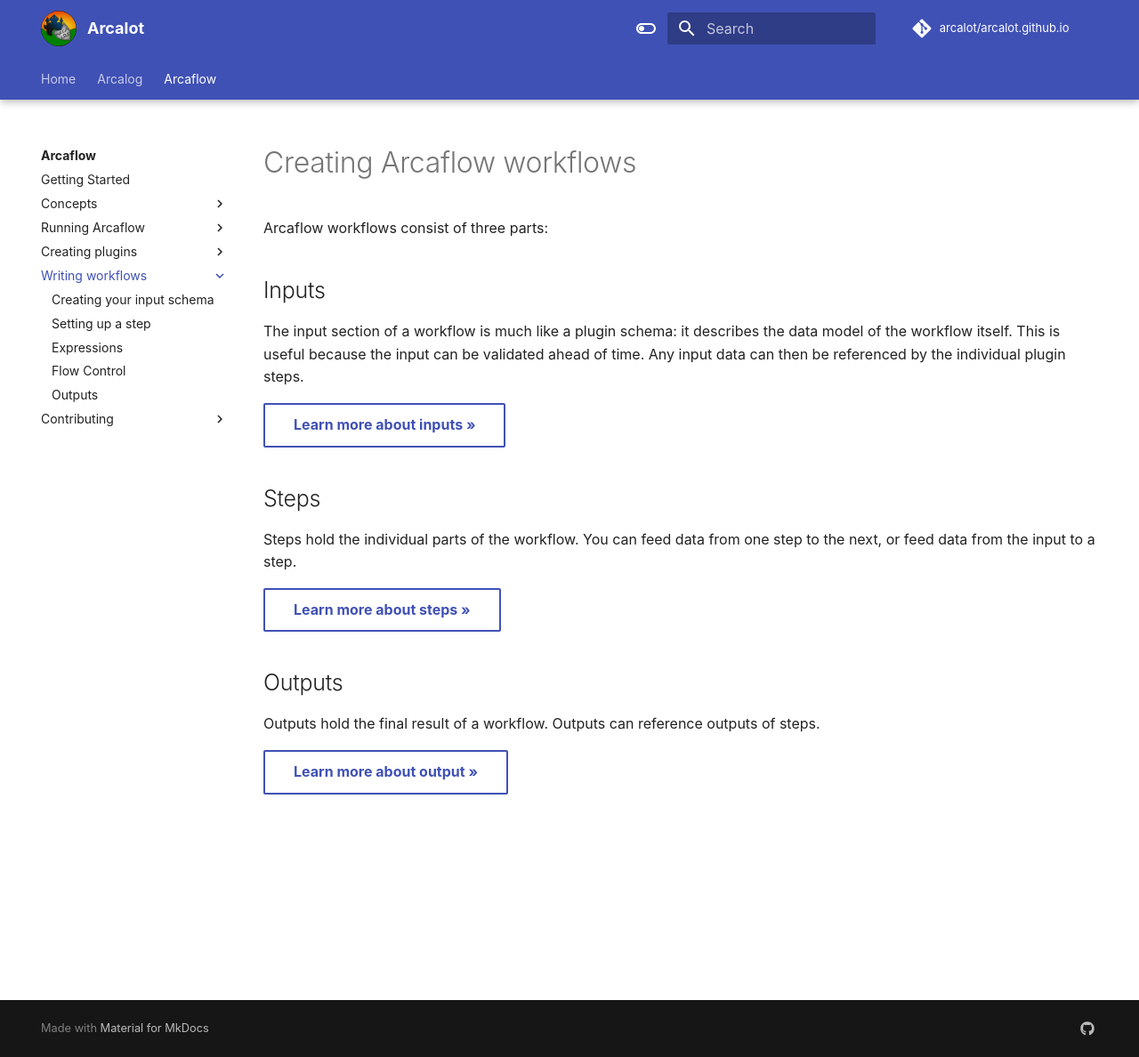
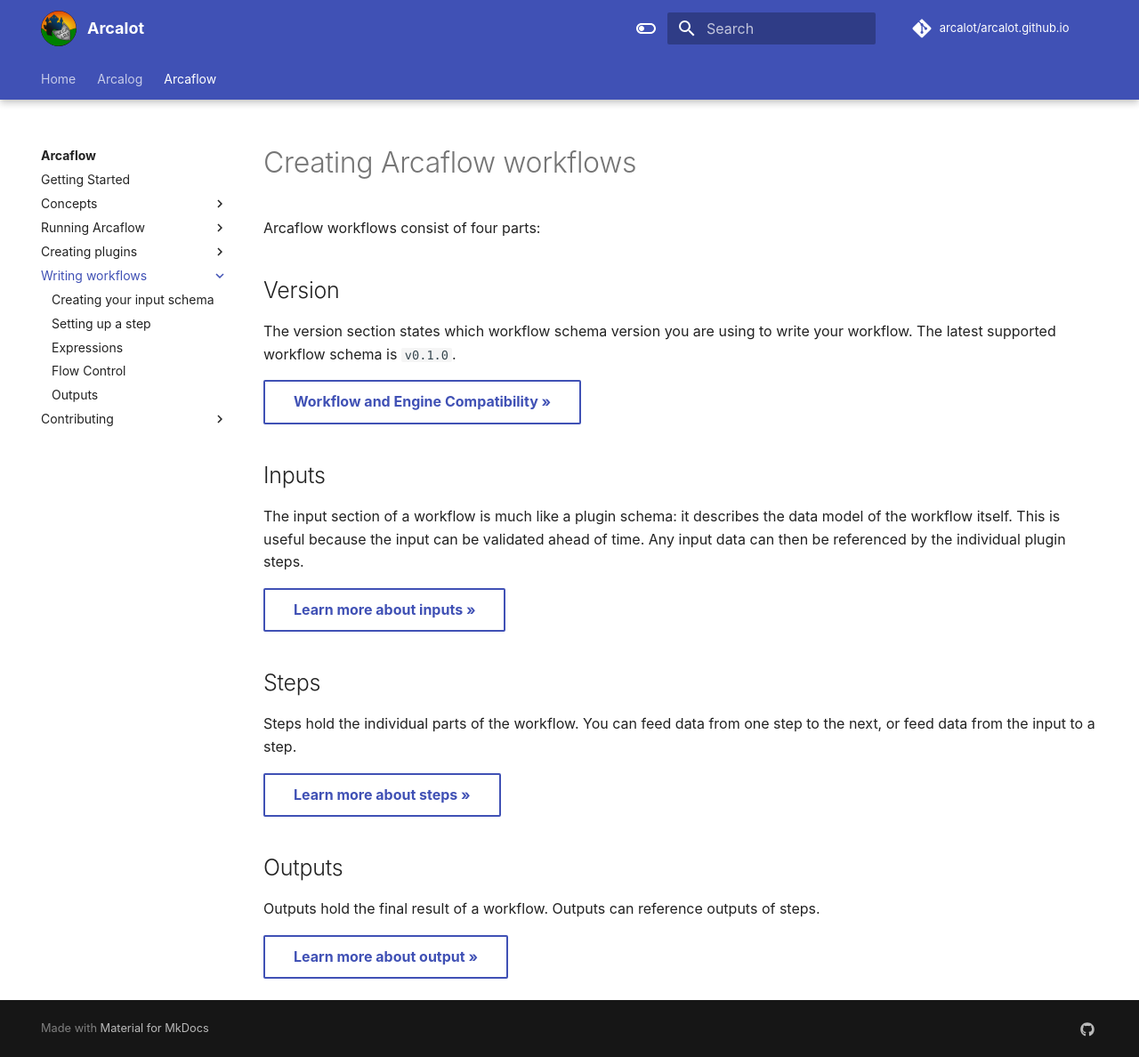
Before and after one commit to arcalot/arcalot.github.io, an MkDocs documentation site: the page built from docs/arcaflow/workflows/index.md, in a window 1280 px wide and 1188 px high. Shown: the whole window at 89% size. Built offline with MkDocs 1.6.1 and Material for MkDocs 9.7.7, drawn with Linux system fonts in a browser that asks for light colours; comment, search, counter and statistics services are not loaded.

Commit message:
document workflow schema version

```diff
--- a/docs/arcaflow/workflows/index.md
+++ b/docs/arcaflow/workflows/index.md
@@ -1,6 +1,12 @@
 # Creating Arcaflow workflows
 
-Arcaflow workflows consist of three parts:
+Arcaflow workflows consist of four parts:
+
+<h2>Version</h2>
+
+The version section states which workflow schema version you are using to write your workflow. The latest supported workflow schema is `v0.1.0`.
+
+[Workflow and Engine Compatibility &raquo;](matrix.md){ .md-button }
 
 <h2>Inputs</h2>
 
```
Also changed, not shown: docs/arcaflow/workflows/matrix.md (added, +7 -0 lines), docs/arcaflow/workflows/output.md (+2 -2 lines).
